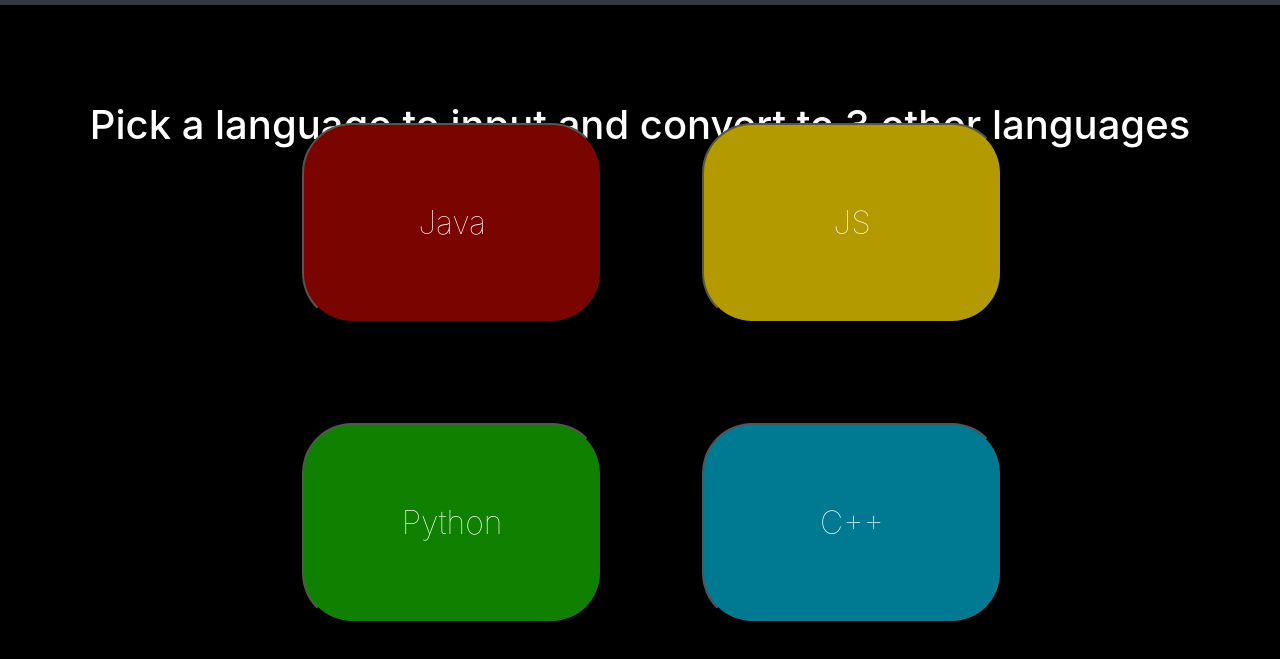
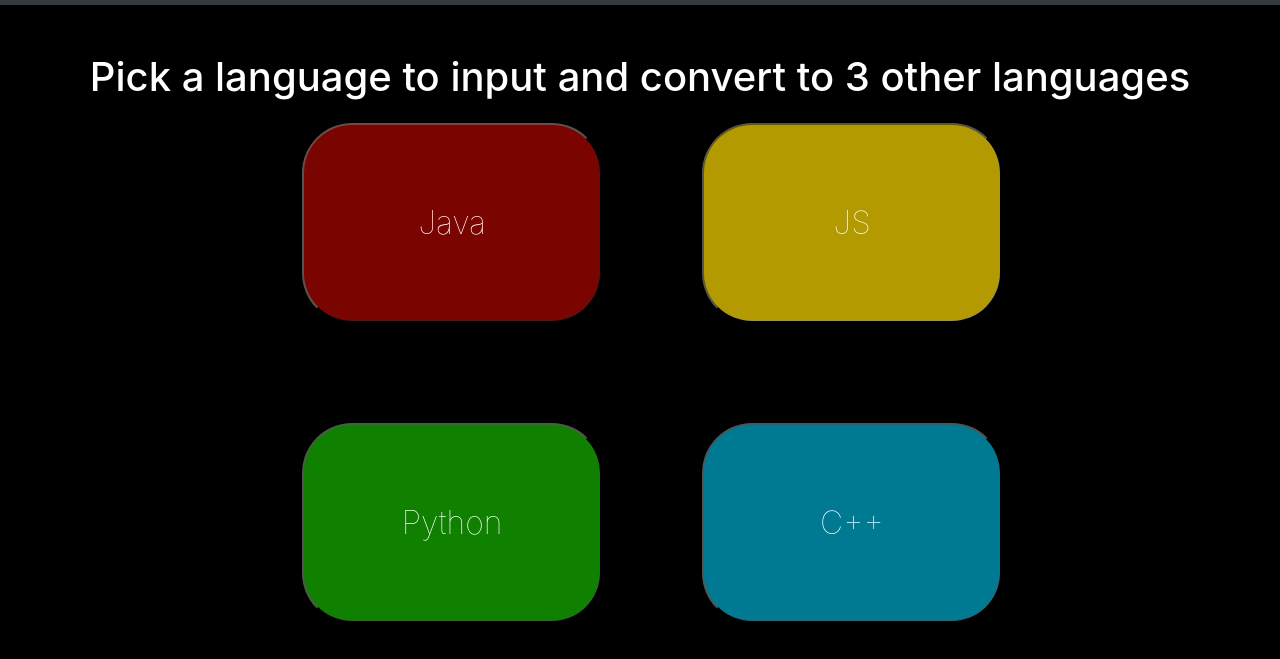
Before and after one commit to aadityayadav/SEhackathon2020, a plain HTML site: page converter.html in a window 1280 px wide. Shown: the part 51-710 px from the top of the page. Drawn offline with nearby package versions, Linux system fonts and the light colour scheme.

Commit message:
Update converter.html

```diff
--- a/converter.html
+++ b/converter.html
@@ -48,12 +48,11 @@
    <div class="line"></div>
    <div class="line"></div>
 
-      <!-- <br><br>
-      <br> -->
 
 
 
-      <h1><br><br><center>Pick a language to input and convert to 3 other languages</center></h1>
+
+      <h1><br><center>Pick a language to input and convert to 3 other languages</center></h1>
 
       <div class="buttons" style = "position:absolute; left: 300px; top: 170px;">
         <input id="JA" type="button" class="button1" onclick="getJA()" value="Java">
```
